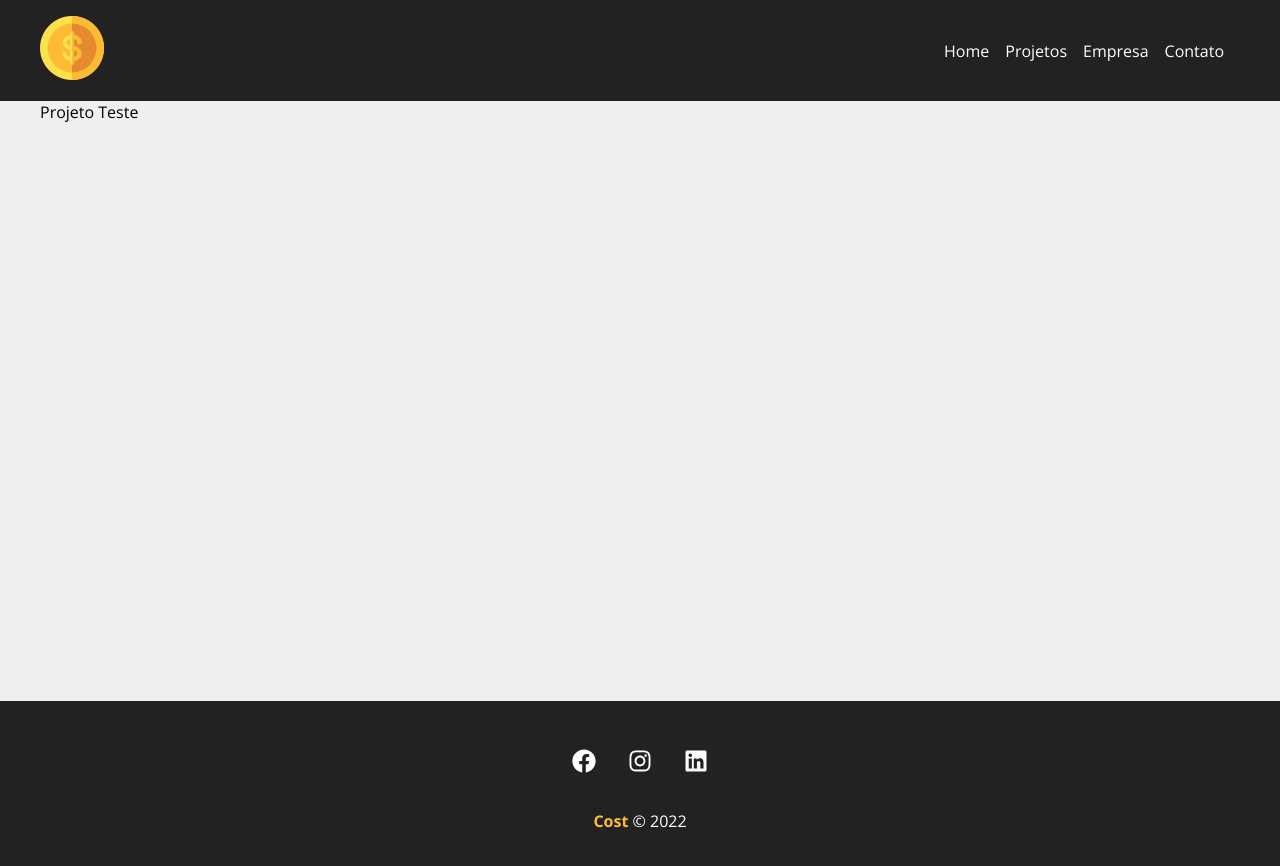
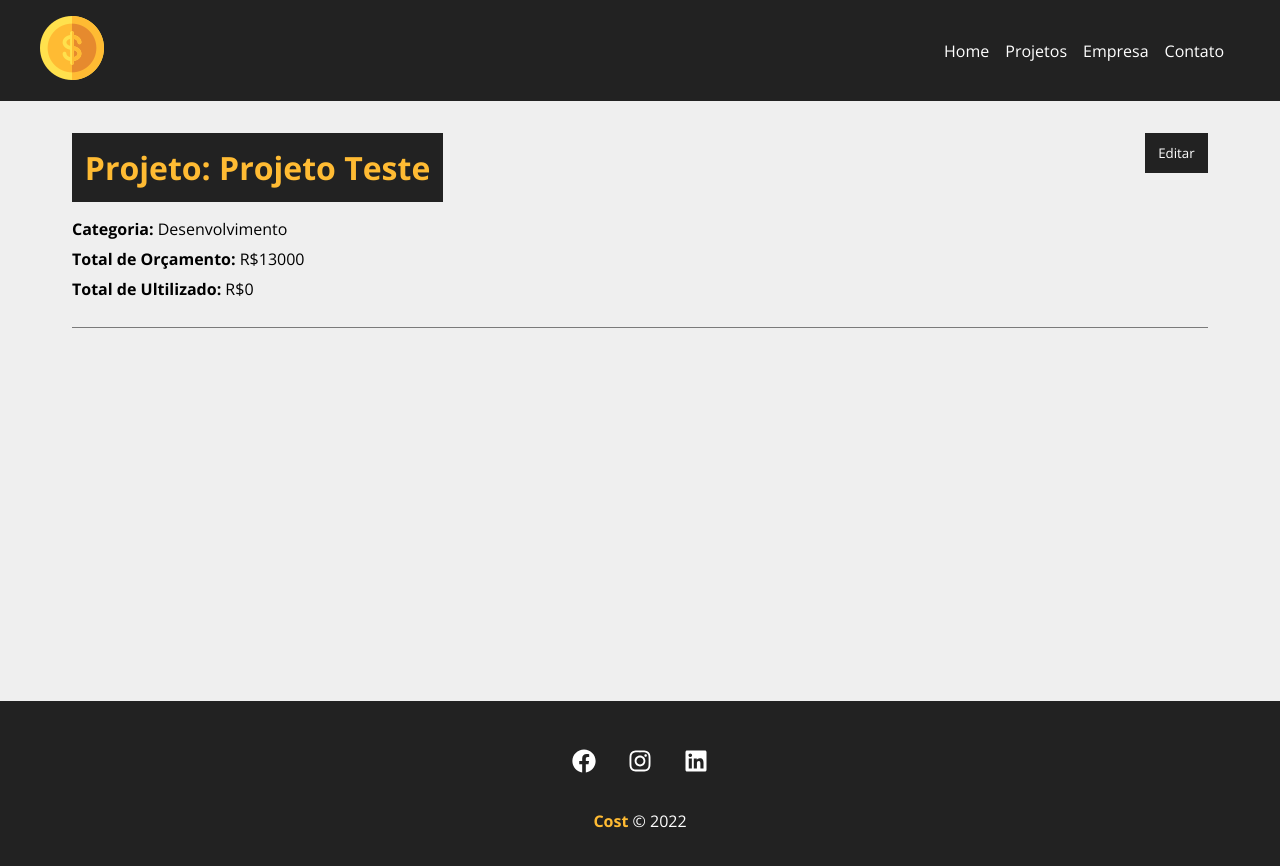
Before and after one commit to Legatario/costs, a React (Create React App) app: page /project/2 in a window 1280 px wide. Shown: the top 866 px of the page. Built offline with nearby package versions, Linux system fonts and the light colour scheme; data requests are answered from the project's data file.

Commit message:
criando update do projeto

```diff
--- a/db.json
+++ b/db.json
@@ -2,18 +2,18 @@
   "projects": [
     {
       "name": "Projeto Teste",
-      "budget": "900",
+      "budget": "13000",
       "category": {
-        "id": "3",
-        "name": "Design"
+        "id": "2",
+        "name": "Desenvolvimento"
       },
       "cost": 0,
       "services": [],
       "id": 2
     },
     {
-      "name": "Projeto Teste 8",
-      "budget": "600",
+      "name": "Projeto Teste ",
+      "budget": "900",
       "category": {
         "id": "1",
         "name": "Infra"
--- a/src/components/pages/Project.js
+++ b/src/components/pages/Project.js
@@ -1,13 +1,21 @@
-// import styles from './Project.module.css'
+import styles from './Project.module.css'
 
 import { useParams } from 'react-router-dom'
 import {useState, useEffect} from 'react'
+import Loading from '../layout/Loading'
+import Container from '../layout/Container'
+import Message  from '../layout/Message'
+import ProjectForm from '../project/ProjectForm'
 
 function Project(){
     const { id } = useParams()
     const [project, setProject] = useState([])
+    const [showProjectForm, setShowProjectForm] = useState(false)
+    const [message, setMessage] = useState()
+    const [type, setType] = useState()
 
     useEffect(()=>{
+       setTimeout(() =>{
         fetch(`http://localhost:5000/projects/${id}`,{
             method:'GET',
             headers:{
@@ -19,12 +27,69 @@ function Project(){
             setProject(data)
         })
         .catch((err)=> console.log(err))
+       }, 300)
     }, [id])
 
+function toggleProjectForm(){
+    setShowProjectForm(!showProjectForm)
+}
+
+function editPost(project){
+    if(project.budget < project.cost){
+        setMessage('O orçamento não pode ser menor que o custo do projeto')
+        setType('error')
+        return false
+    }
+    fetch(`http://localhost:5000/projects/${id}`,{
+        method: 'PATCH',
+        headers:{
+            'Content-Type':'application/json'
+        },
+        body: JSON.stringify(project),
+    })
+    .then((res)=>res.json())
+    .then((data)=>{
+        setProject(data)
+        setShowProjectForm(false)
+        setMessage('Projeto Atualizado!')
+        setType('success')
+    })
+    .catch((error)=>console.log(error))
+}
+
     return (
-        <div>
-            <p>{project.name}</p>
-        </div>
+        <>
+        {project.name ? (
+            <div className={styles.projectDetails}>
+                <Container customClass="column">
+                    {message && <Message type={type} msg={message}/>}
+                    <div className={styles.detailsContainer}>
+                        <h1>Projeto: {project.name}</h1>
+                        <button onClick={toggleProjectForm} className={styles.btn}>{!showProjectForm ? 'Editar' : 'Fechar'}</button>
+                        {!showProjectForm ? (
+                            <div className={styles.projectInfo}>
+                                <p>
+                                    <span>Categoria:</span> {project.category.name}
+                                </p>
+                                <p>
+                                    <span>Total de Orçamento:</span> R${project.budget}
+                                </p>
+                                <p>
+                                    <span>Total de Ultilizado:</span> R${project.cost}
+                                </p>
+                            </div>
+                        ):(
+                            <div className={styles.projectInfo}>
+                                <ProjectForm handleSubmit={editPost} btnText="Salvar" projectData={project}/>
+                            </div>
+                        )}
+                    </div>
+                </Container>
+            </div>
+        ): (
+            <Loading />
+        )}
+        </>
     )
 }
 
--- a/src/components/pages/Project.module.css
+++ b/src/components/pages/Project.module.css
@@ -0,0 +1,50 @@
+.projectDetails{
+    padding: 2em;
+    width: 100%;
+}
+
+.projectDetails h1,
+.projectDetails h2,
+.projectDetails p{
+    margin-bottom: 0.5em;
+}
+
+.projectDetails h1{
+    background-color: #222;
+    color:  #ffbb33;
+    padding: 0.4em;
+}
+
+.projectDetails span{
+    font-weight: bold;
+}
+
+.detailsContainer,
+.serviceFormContainer{
+    border-bottom: 1px solid #7a7a7a;
+    margin-bottom: 1.2em;
+    padding-bottom: 1.2em;
+    display: flex;
+    justify-content: space-between;
+    flex-wrap: wrap;
+    width: 100%;
+}
+
+.btn{
+    background-color: #222;
+    color: #fff;
+    padding: 0.5em 1em;
+    text-decoration: none;
+    transition: 0.5s;
+    cursor: pointer;
+    max-height: 40px;
+    border: none;
+}
+
+.btn:hover{
+    color: #ffbb33;
+}
+
+.projectInfo{
+    width: 100%;
+}
```
